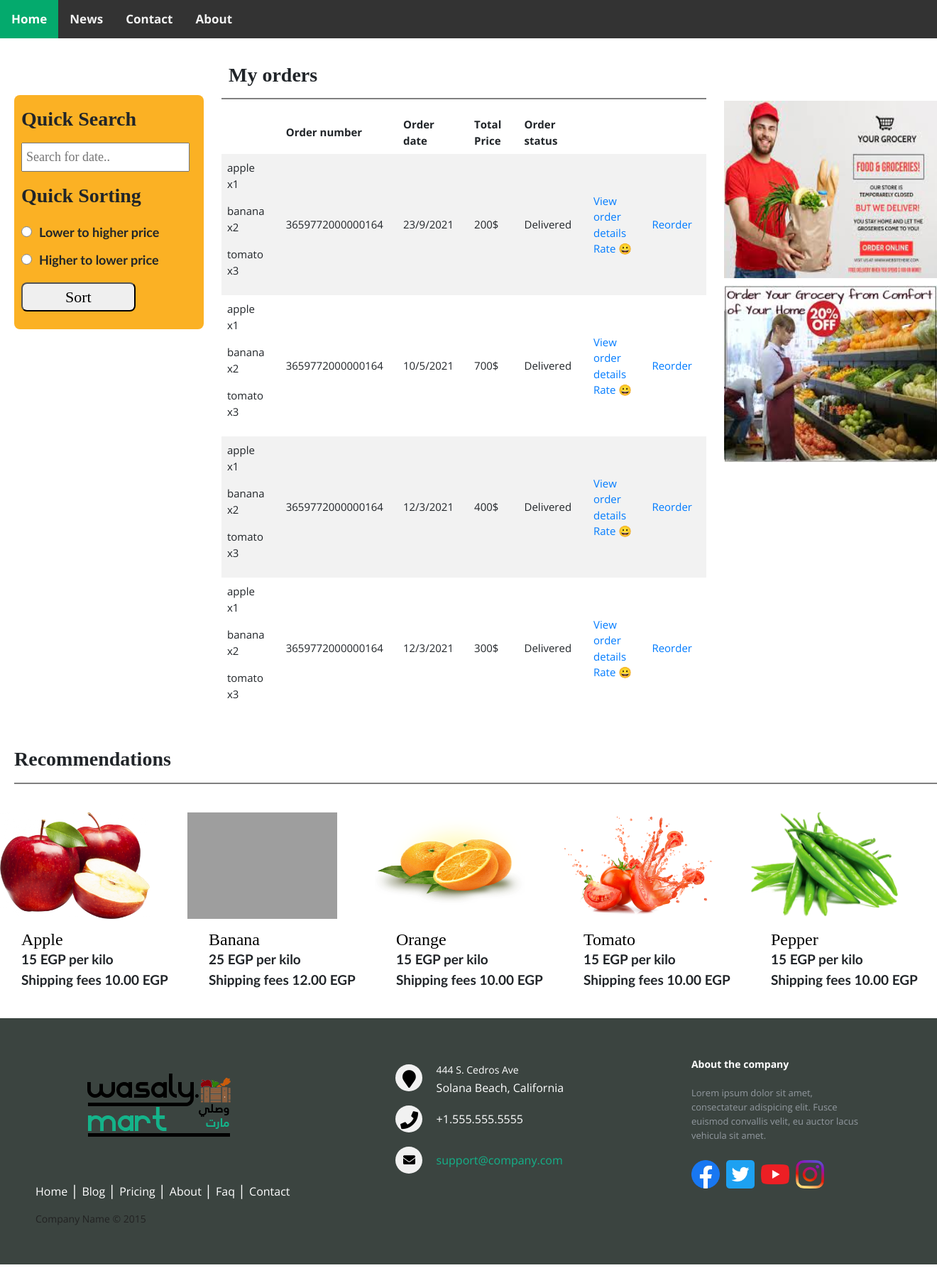
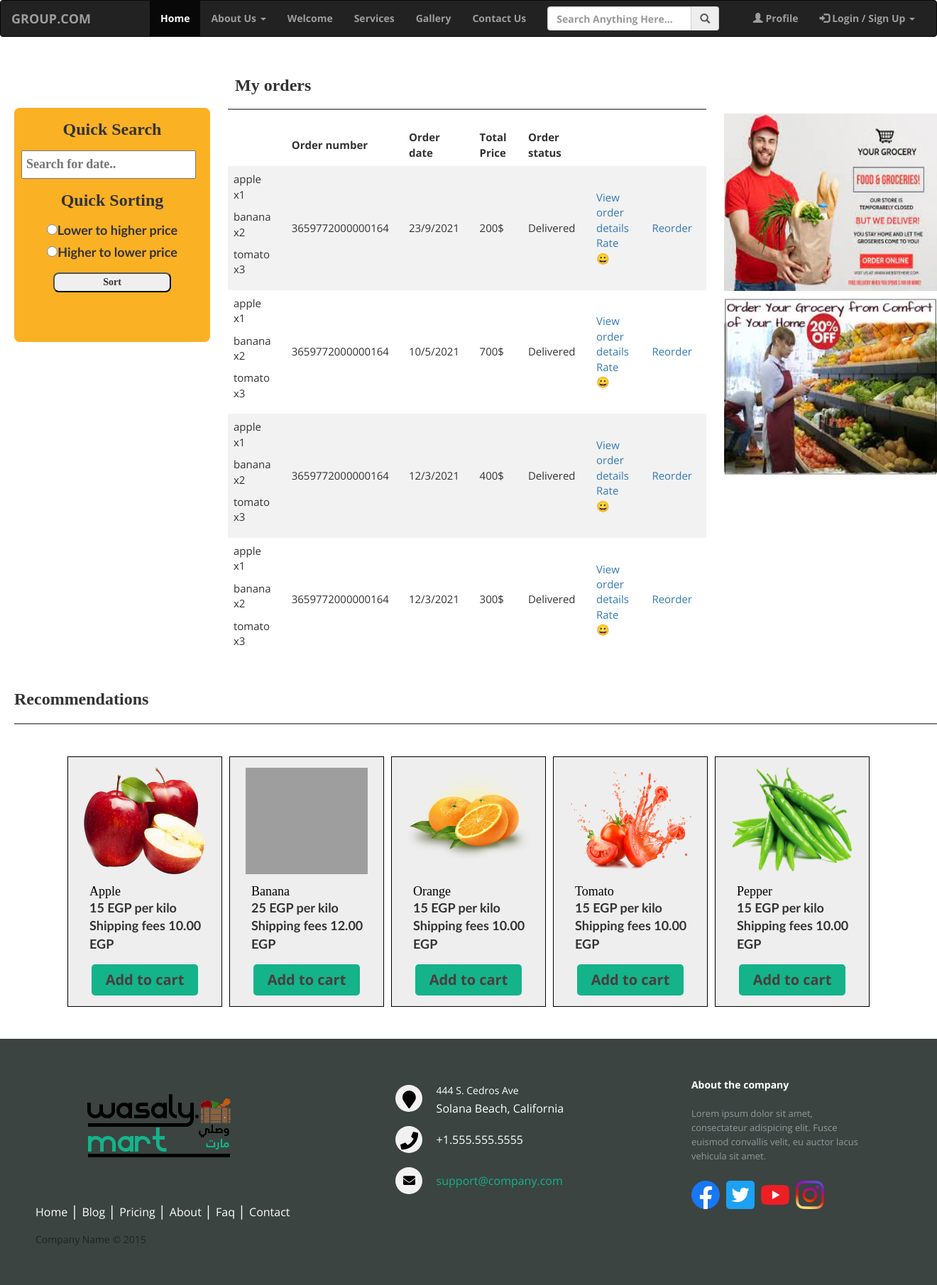
Before and after one commit to Seifeldin-Khalil/wasaly, a PHP site: the page made by Order History.html in a window 1320 px wide. Shown: the whole page at 71% size. Before the commit the page ends 1782 px from the top, so only its background shows below. Run offline with PHP 8.4, Linux system fonts and the light colour scheme; some libraries are stand-ins or nearby versions; grey boxes are pictures that could not be loaded.

Commit message:
nav bar with order history and edit items

```diff
--- a/Admin/Add Item.html
+++ b/Admin/Add Item.html
@@ -26,7 +26,7 @@
                     <input placeholder="Product ID" type="text" >
                 </div>
                 <div class = "section">
-                    <input placeholder="Product name" type="email" >
+                    <input placeholder="Product name" type="text" >
                 </div>
                 <div class = "section">
                     <input placeholder="Category" type="text" >
--- a/Include/CSS/hagrassstyle.css
+++ b/Include/CSS/hagrassstyle.css
@@ -1,31 +1,4 @@
 /*     sample nav bar*/
-body {
-  margin: 0;
-}
-
-.topnav {
-  overflow: hidden;
-  background-color: #333;
-}
-
-.topnav a {
-  float: left;
-  color: #f2f2f2;
-  text-align: center;
-  padding: 14px 16px;
-  text-decoration: none;
-  font-size: 17px;
-}
-
-.topnav a:hover {
-  background-color: #ddd;
-  color: black;
-}
-
-.topnav a.active {
-  background-color: #04AA6D;
-  color: white;
-}
 
 /*   form  */
 
@@ -106,8 +79,9 @@ body {
     padding: 5px;
     font-size: 18px;
 }
-/*silter style*/
+/*filter style*/
 .filter{
+    text-align: center;
     padding: 0 10px 0 10px;
     font-family: Copperplate Gothic Light;
     border-radius: 8px;
@@ -184,7 +158,13 @@ body {
     font-family: Copperplate Gothic Light;
     text-align: left;
 }
+.itemRecommend{
+    background: #eee;
+    border: 1px solid black;
+    margin: 5px;
+}
 .itemRecommend img{
+    margin-top: 15px;
     width: 80%;
     height: 150px;
 }
@@ -201,10 +181,21 @@ body {
 }
 .itemRecommend p{
     margin-bottom: 0px;
-    font-size: 19px;
+    font-size: 18px;
     margin-left: 30px;
     text-align: left;
     font-family: candara;
+}
+.addtocart{
+    margin: 15px 0 15px 0;
+    font-size: 20px;
+    padding: 8px;
+    width: 150px;
+    border: none;
+    border-radius: 5px;
+    cursor: pointer;
+    color: rgb(75, 61, 61);
+    background: #14b38a;
 }
 /*   add product    */
 .addproduct{
--- a/Include/CSS/stylesheet.css
+++ b/Include/CSS/stylesheet.css
@@ -1,6 +1,13 @@
 /*nav JS */
 @import url(https://stackpath.bootstrapcdn.com/bootstrap/4.1.1/js/bootstrap.bundle.min.js);
-@import url(https://stackpath.bootstrapcdn.com/bootstrap/4.1.1/css/bootstrap.min.css);
+
+
+/*3amel mooshkla m3a el nav bar*/
+/*@import url(https://stackpath.bootstrapcdn.com/bootstrap/4.1.1/css/bootstrap.min.css);/*
+
+
+
+
 /* navbar icons */
 @import url(https://use.fontawesome.com/releases/v5.7.2/css/all.css);
 @import url(https://cdnjs.cloudflare.com/ajax/libs/jquery/3.2.1/jquery.min.js);
--- a/Order History.html
+++ b/Order History.html
@@ -9,13 +9,66 @@
 </head>
 
 <body>
-    <div class="topnav">
-      <a class="active" href="#home">Home</a>
-      <a href="#news">News</a>
-      <a href="#contact">Contact</a>
-      <a href="#about">About</a>
+    <nav>
+<link rel="stylesheet" href="https://maxcdn.bootstrapcdn.com/bootstrap/3.3.7/css/bootstrap.min.css">
+<div class="navbar navbar-inverse">
+        <div class="container-fluid">
+            <div class="row">
+                <div class="col-lg-12">
+
+                    <div class="navbar-header">
+                        <button class="navbar-toggle" data-target="#mobile_menu" data-toggle="collapse"><span class="icon-bar"></span><span class="icon-bar"></span><span class="icon-bar"></span></button>
+                        <a href="#" class="navbar-brand">GROUP.COM</a>
+                    </div>
+
+                    <div class="navbar-collapse collapse" id="mobile_menu">
+                        <ul class="nav navbar-nav">
+                            <li class="active"><a href="#">Home</a></li>
+                            <li><a href="#" class="dropdown-toggle" data-toggle="dropdown">About Us <span class="caret"></span></a>
+                                <ul class="dropdown-menu">
+                                    <li><a href="#">About One</a></li>
+                                    <li><a href="#">About Two</a></li>
+                                    <li><a href="#">About Three</a></li>
+                                    <li><a href="#">About Four</a></li>
+                                    <li><a href="#">About Five</a></li>
+                                    <li><a href="#">About Six</a></li>
+                                </ul>
+                            </li>
+                            <li><a href="#">Welcome</a></li>
+                            <li><a href="#">Services</a></li>
+                            <li><a href="#">Gallery</a></li>
+                            <li><a href="#">Contact Us</a></li>
+                        </ul>
+                        <ul class="nav navbar-nav">
+                            <li>
+                                <form action="" class="navbar-form">
+                                    <div class="form-group">
+                                        <div class="input-group">
+                                            <input type="search" name="search" id="" placeholder="Search Anything Here..." class="form-control">
+                                            <span class="input-group-addon"><span class="glyphicon glyphicon-search"></span></span>
+                                        </div>
+                                    </div>
+                                </form>
+                            </li>
+                        </ul>
+
+                        <ul class="nav navbar-nav navbar-right">
+                            <li><a href="#"><span class="glyphicon glyphicon-user"></span> Profile</a></li>
+                            <li><a href="#" class="dropdown-toggle" data-toggle="dropdown"><span class="glyphicon glyphicon-log-in"></span> Login / Sign Up <span class="caret"></span></a>
+                                <ul class="dropdown-menu">
+                                    <li><a href="#">Login</a></li>
+                                    <li><a href="#">Sign Up</a></li>
+                                </ul>
+                            </li>
+                        </ul>
+                    </div>
+                </div>
+            </div>
+        </div>
     </div>
-
+<script src="https://ajax.googleapis.com/ajax/libs/jquery/1.12.4/jquery.min.js"></script>
+<script src="https://maxcdn.bootstrapcdn.com/bootstrap/3.3.7/js/bootstrap.min.js"></script>
+    </nav>
     <div class = "gridorderhistory">
 
             <div class = "filter">
@@ -135,6 +188,7 @@
         <h3>Recommendations</h3>
         <hr style="height:2px;border-width:0;color:gray;background-color:gray">
     </div>
+    <center class = "container">
     <div class = "gridRecommendation">
 
         <div class = "itemRecommend">
@@ -142,33 +196,38 @@
             <a href = "#"><h4>Apple</h4></a>
             <p>15 EGP per kilo</p>
             <p>Shipping fees 10.00 EGP</p>
+            <button class = "addtocart">Add to cart</button>
         </div>
         <div class = "itemRecommend">
             <a href = "#"><img src = "imgs/Fruits&Veggies/favpng_cavendish-banana-juice-cooking-banana-fruit.png"></a>
             <a href = "#"><h4>Banana</h4></a>
             <p>25 EGP per kilo</p>
             <p>Shipping fees 12.00 EGP</p>
+            <button class = "addtocart">Add to cart</button>
         </div>
         <div class = "itemRecommend">
             <a href = "#"><img src = "imgs/Fruits&Veggies/favpng_citrus-sinensis-sweet-lemon-orange-fruit-food.png"></a>
             <a href = "#"><h4>Orange</h4></a>
             <p>15 EGP per kilo</p>
             <p>Shipping fees 10.00 EGP</p>
+            <button class = "addtocart">Add to cart</button>
         </div>
         <div class = "itemRecommend">
             <a href = "#"><img src = "imgs/Fruits&Veggies/Lovepik_com-401520273-tomato-splashing.png"></a>
             <a href = "#"><h4>Tomato</h4></a>
             <p>15 EGP per kilo</p>
             <p>Shipping fees 10.00 EGP</p>
+            <button class = "addtocart">Add to cart</button>
         </div>
         <div class = "itemRecommend">
             <a href = "#"><img src = "imgs/Fruits&Veggies/pngaaa.com-3510282.png"></a>
             <a href = "#"><h4>Pepper</h4></a>
             <p>15 EGP per kilo</p>
             <p>Shipping fees 10.00 EGP</p>
+            <button class = "addtocart">Add to cart</button>
         </div>
     </div>
-
+    </center>
 <footer class="footer-distributed">
 
     <div class="footer-left">
```
Also changed, not shown: Admin/Edit Item.html (+124 -0 lines).
